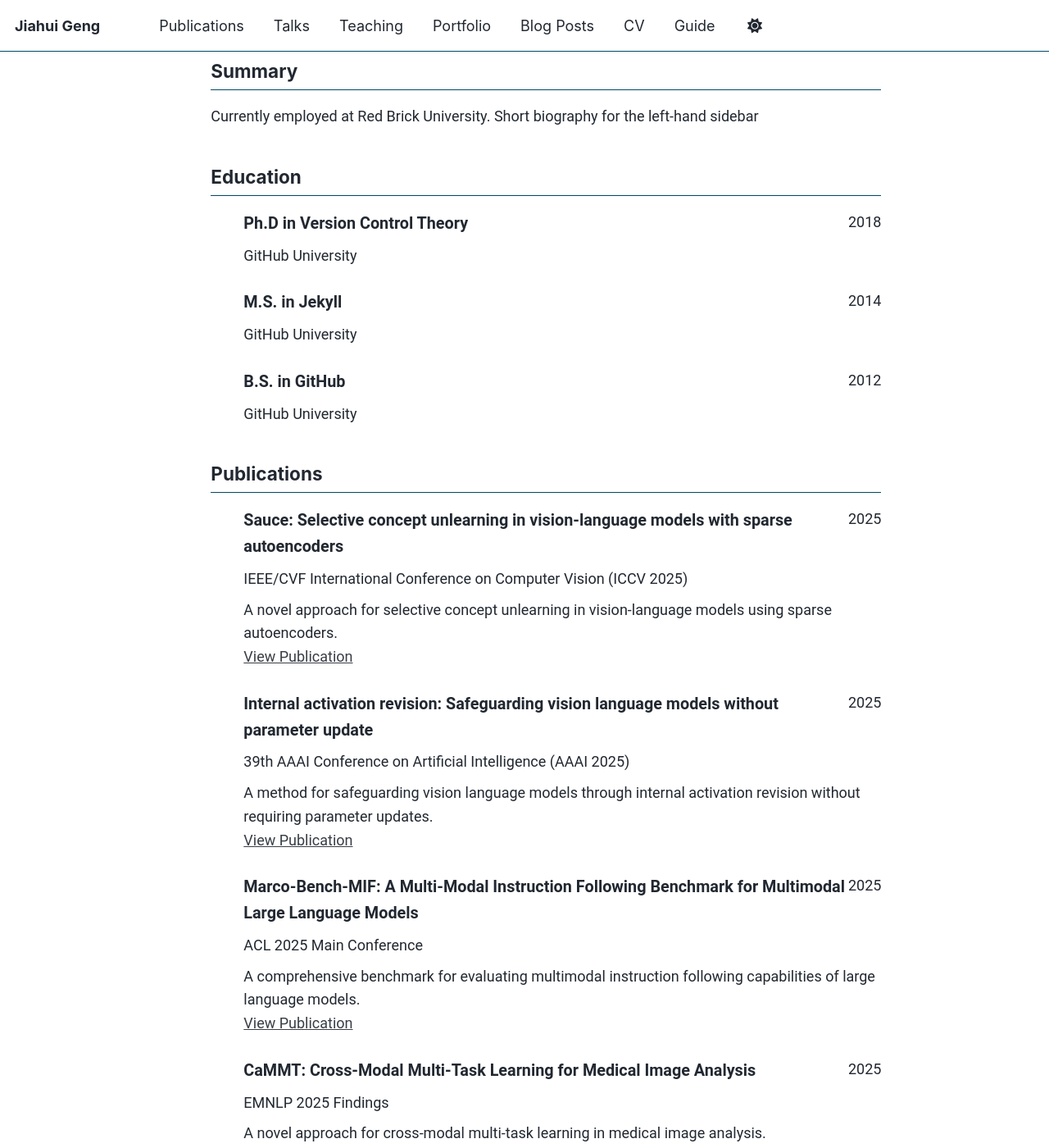
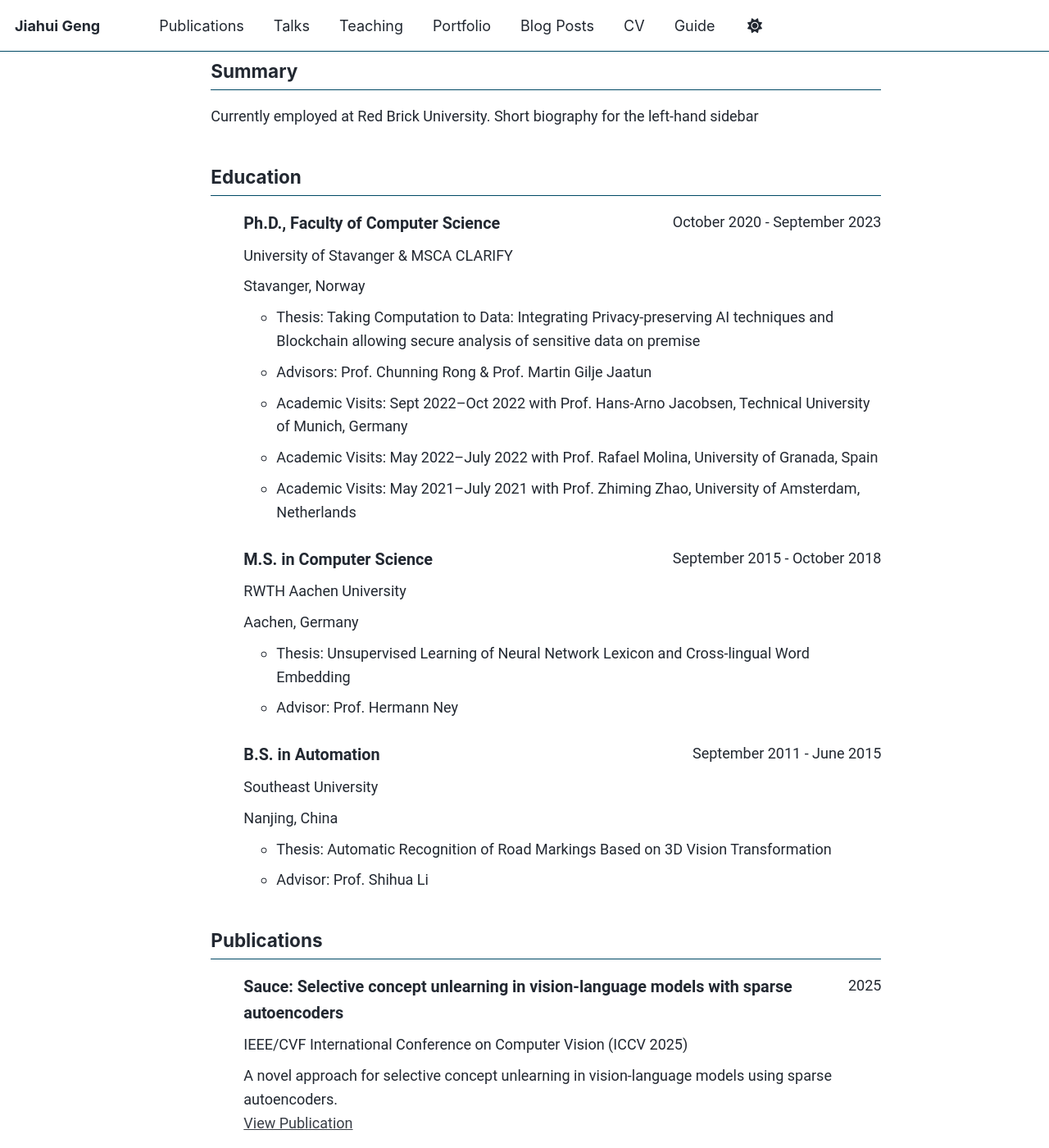
Before and after one commit to jiahuigeng/jiahuigeng.github.io, a Jekyll site: the page built from _pages/cv-json.md, in a window 1280 px wide and 1400 px high, scrolled down 318 px. Shown: the whole window at 82% size. Built offline with Jekyll 4.4.1, drawn with Linux system fonts in a browser that asks for light colours; a script that is not in the unit is left out.

Commit message:
update education

```diff
--- a/_data/cv.json
+++ b/_data/cv.json
@@ -33,31 +33,46 @@
   "work": [],
   "education": [
     {
-      "institution": "GitHub University",
-      "area": "Ph.D in Version Control Theory",
+      "institution": "University of Stavanger & MSCA CLARIFY",
+      "area": "Ph.D., Faculty of Computer Science",
       "studyType": "",
-      "startDate": "",
-      "endDate": "2018",
+      "startDate": "October 2020",
+      "endDate": "September 2023",
       "gpa": null,
-      "courses": []
+      "location": "Stavanger, Norway",
+      "details": [
+        "Thesis: Taking Computation to Data: Integrating Privacy-preserving AI techniques and Blockchain allowing secure analysis of sensitive data on premise",
+        "Advisors: Prof. Chunning Rong & Prof. Martin Gilje Jaatun",
+        "Academic Visits: Sept 2022–Oct 2022 with Prof. Hans-Arno Jacobsen, Technical University of Munich, Germany",
+        "Academic Visits: May 2022–July 2022 with Prof. Rafael Molina, University of Granada, Spain",
+        "Academic Visits: May 2021–July 2021 with Prof. Zhiming Zhao, University of Amsterdam, Netherlands"
+      ]
     },
     {
-      "institution": "GitHub University",
-      "area": "M.S. in Jekyll",
+      "institution": "RWTH Aachen University",
+      "area": "M.S. in Computer Science",
       "studyType": "",
-      "startDate": "",
-      "endDate": "2014",
+      "startDate": "September 2015",
+      "endDate": "October 2018",
       "gpa": null,
-      "courses": []
+      "location": "Aachen, Germany",
+      "details": [
+        "Thesis: Unsupervised Learning of Neural Network Lexicon and Cross-lingual Word Embedding",
+        "Advisor: Prof. Hermann Ney"
+      ]
     },
     {
-      "institution": "GitHub University",
-      "area": "B.S. in GitHub",
+      "institution": "Southeast University",
+      "area": "B.S. in Automation",
       "studyType": "",
-      "startDate": "",
-      "endDate": "2012",
+      "startDate": "September 2011",
+      "endDate": "June 2015",
       "gpa": null,
-      "courses": []
+      "location": "Nanjing, China",
+      "details": [
+        "Thesis: Automatic Recognition of Road Markings Based on 3D Vision Transformation",
+        "Advisor: Prof. Shihua Li"
+      ]
     }
   ],
   "skills": [],
--- a/_includes/cv-template.html
+++ b/_includes/cv-template.html
@@ -77,10 +77,16 @@
       <li class="cv-item">
         <div class="cv-item-header">
           <div class="cv-item-title">{{ education.area }}</div>
-          <div class="cv-item-date">{{ education.endDate }}</div>
+          <div class="cv-item-date">
+            {% if education.startDate %}{{ education.startDate }}{% if education.endDate %} - {{ education.endDate }}{% endif %}
+            {% else %}{{ education.endDate }}{% endif %}
+          </div>
         </div>
         <div class="cv-item-content">
           <div class="cv-item-subtitle">{{ education.institution }}</div>
+          {% if education.location %}
+          <div class="cv-item-detail">{{ education.location }}</div>
+          {% endif %}
           {% if education.gpa %}
           <div class="cv-item-detail">GPA: {{ education.gpa }}</div>
           {% endif %}
@@ -88,6 +94,13 @@
           <div class="cv-item-detail">
             <strong>Courses:</strong> {{ education.courses | join: ", " }}
           </div>
+          {% endif %}
+          {% if education.details and education.details.size > 0 %}
+          <ul class="cv-highlights">
+            {% for item in education.details %}
+            <li>{{ item }}</li>
+            {% endfor %}
+          </ul>
           {% endif %}
         </div>
       </li>
--- a/_pages/cv.md
+++ b/_pages/cv.md
@@ -11,9 +11,24 @@ redirect_from:
 
 Education
 ======
-* Ph.D in Version Control Theory, GitHub University, 2018 (expected)
-* M.S. in Jekyll, GitHub University, 2014
-* B.S. in GitHub, GitHub University, 2012
+* University of Stavanger & MSCA CLARIFY — Ph.D., Faculty of Computer Science, Stavanger, Norway
+  * October 2020 – September 2023
+  * Thesis Topic: Taking Computation to Data: Integrating Privacy-preserving AI techniques and Blockchain allowing secure analysis of sensitive data on premise
+  * Advisors: Prof. Chunning Rong & Prof. Martin Gilje Jaatun
+  * Academic Visits:
+    * Sept 2022 – Oct 2022: Prof. Hans-Arno Jacobsen, Technical University of Munich, Germany
+    * May 2022 – July 2022: Prof. Rafael Molina, University of Granada, Spain
+    * May 2021 – July 2021: Prof. Zhiming Zhao, University of Amsterdam, Netherlands
+
+* RWTH Aachen University — M.S. in Computer Science, Aachen, Germany
+  * September 2015 – October 2018
+  * Thesis Topic: Unsupervised Learning of Neural Network Lexicon and Cross-lingual Word Embedding
+  * Advisor: Prof. Hermann Ney
+
+* Southeast University — B.S. in Automation, Nanjing, China
+  * September 2011 – June 2015
+  * Thesis Topic: Automatic Recognition of Road Markings Based on 3D Vision Transformation
+  * Advisor: Prof. Shihua Li
 
 Work experience
 ======
```
Also changed, not shown: _pages/about.md (+2 -1 lines).
